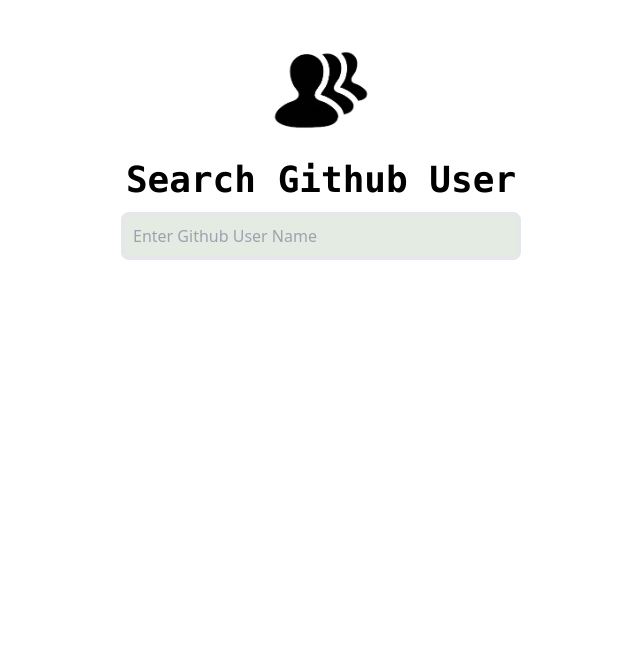
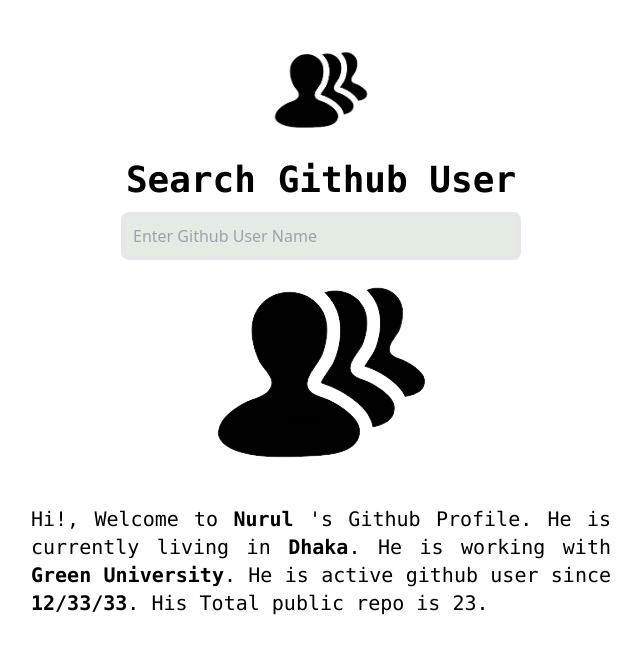
Before and after one commit to NurulIslam17/git_user, a React (Create React App) app: page / in a window 1280 px wide. Shown: the top 654 px of the page, without its empty margins (319-960 px from the left). Built offline with nearby package versions, Linux system fonts and the light colour scheme; the HTML template or start-up script is replaced by a standard one.

Commit message:
User Info

```diff
--- a/src/components/SearchUser.jsx
+++ b/src/components/SearchUser.jsx
@@ -17,14 +17,16 @@
         </div>
 
 
-
-        {/* <div className='flex justify-center mt-5'>
-          <div className='h-[200px] w-[160px] bg-slate-500 grid place-content-center'>
+      <div className='flex flex-wrap justify justify-evenly'>
+        <div className='md:w-[50%]'>
+          <div className='grid place-content-center'>
               <img src={user} alt="" srcset="" />
           </div>
-          <div className=' h-[200px] w-[400px] bg-slate-900'></div>
-        </div> */}
-
+          <div className=''>
+            <p className='p-5 font-mono text-justify text-2xl md:text-xl'>Hi!, Welcome to <span className='font-bold'>Nurul</span> 's Github Profile. He is currently living in <span className='font-bold'> Dhaka</span>. He is working with <span className='font-bold'>Green University</span>. He is active github user since <span className='font-bold'>12/33/33</span>. His Total public repo is 23.</p>
+          </div>
+        </div>
+      </div>
     </div>
   )
 }
```
